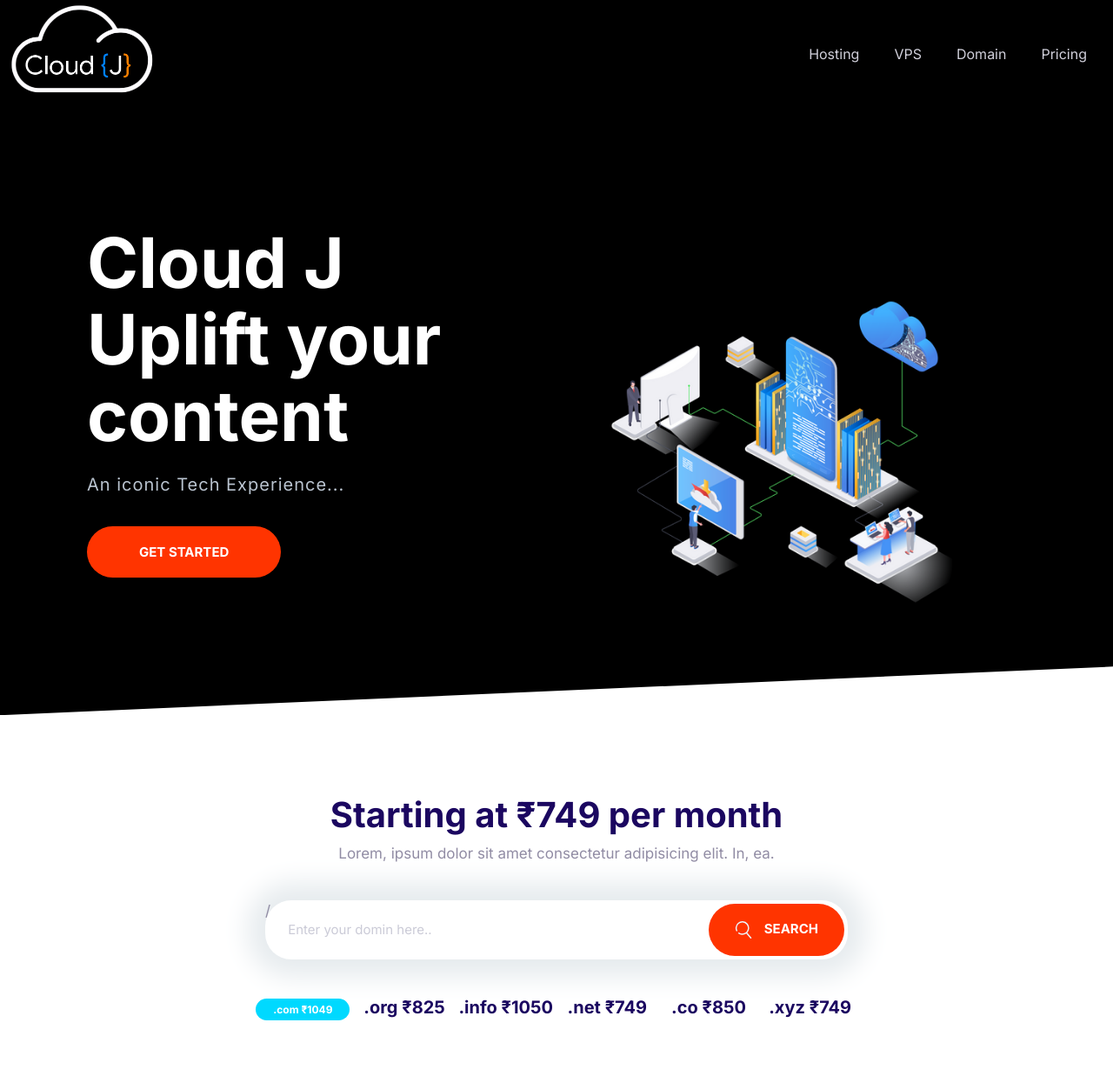
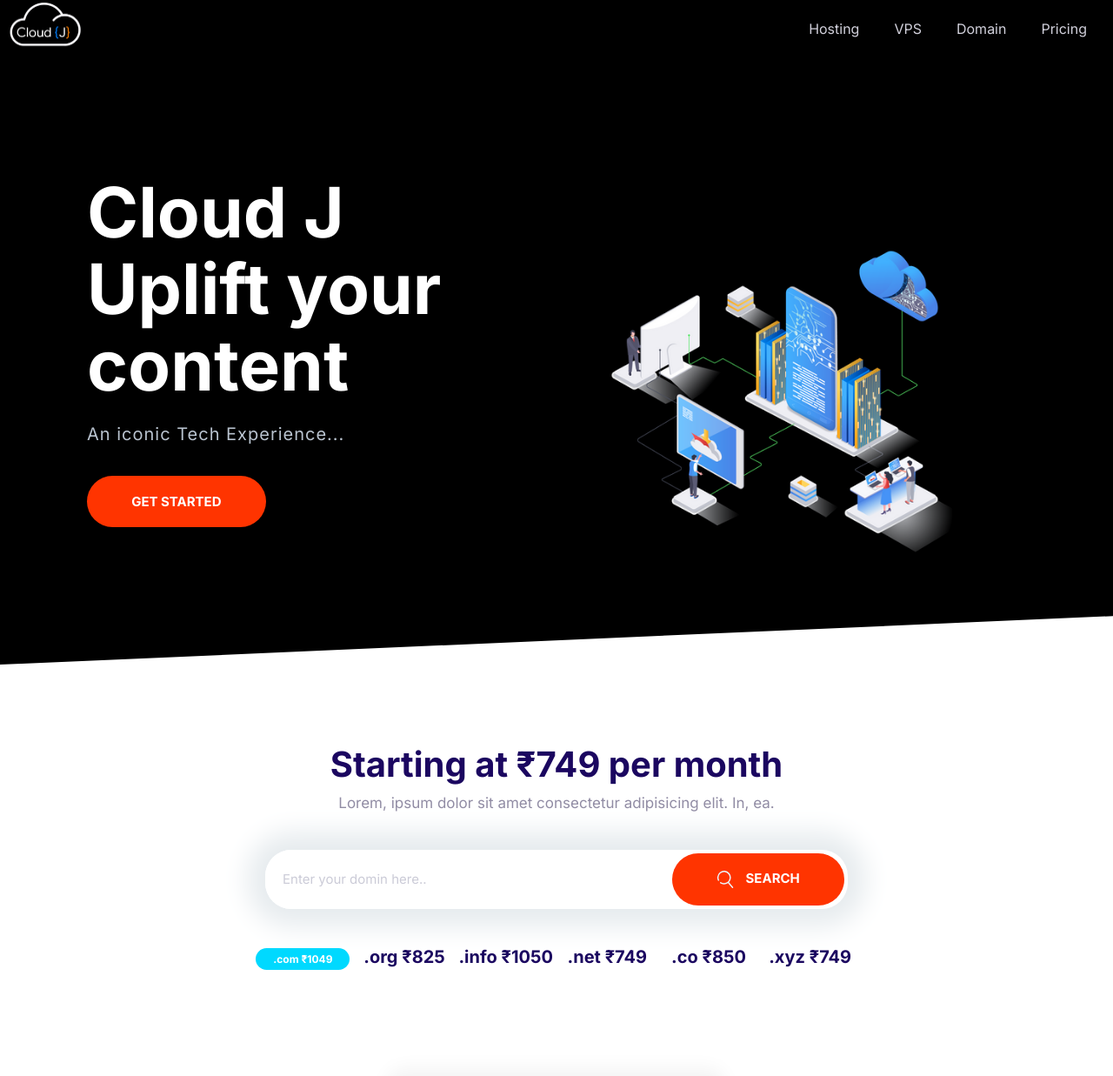
Before and after one commit to coder-rgb/CloudJ, a plain HTML site: page index.html in a window 1280 px wide. Shown: the top 1237 px of the page at 87% size. Drawn offline with Linux system fonts and the light colour scheme.

Commit message:
doing a troubleshooting

```diff
--- a/css/style.css
+++ b/css/style.css
@@ -203,7 +203,6 @@
   font-weight: bold;
   margin: 1rem 0;
   outline: none;
-  padding: 2rem 3rem;
   text-align: center;
   text-transform: uppercase;
   white-space: nowrap;
@@ -482,9 +481,6 @@
 @media screen and (min-width: 768px) {
   .grid--1x2 {
     grid-template-columns: 1fr 1fr;
-  }
-  .grid--1x3 {
-    grid-template-columns: 1fr 1fr 1fr;
   }
 }
 
@@ -893,3 +889,19 @@
     font-size: 1.5rem;
   }
 }
+
+/* troubleshooting */
+/*moto ni nav vala issue mate */
+.nav > a {
+  width: 170px;
+}
+/* because popular tag uper chdi jay 6e price ni */
+@media screen and (min-width: 1024px) {
+  .grid--1x3 {
+    grid-template-columns: repeat(3, 1fr);
+  }
+}
+/* btn is too big for small device */
+.btn {
+  padding: 2rem 4vw;
+}
--- a/index.html
+++ b/index.html
@@ -49,7 +49,7 @@
             <h2>Starting at ₹749 per month</h2>
             <p>Lorem, ipsum dolor sit amet consectetur adipisicing elit. In, ea.</p>
         </header>
-        <div class="input--group">/
+        <div class="input--group">
             <input type="text" class="input" placeholder="Enter your domin here..">
             <button class="btn btn--accent">
                 <svg class="icon icon--white">
```
